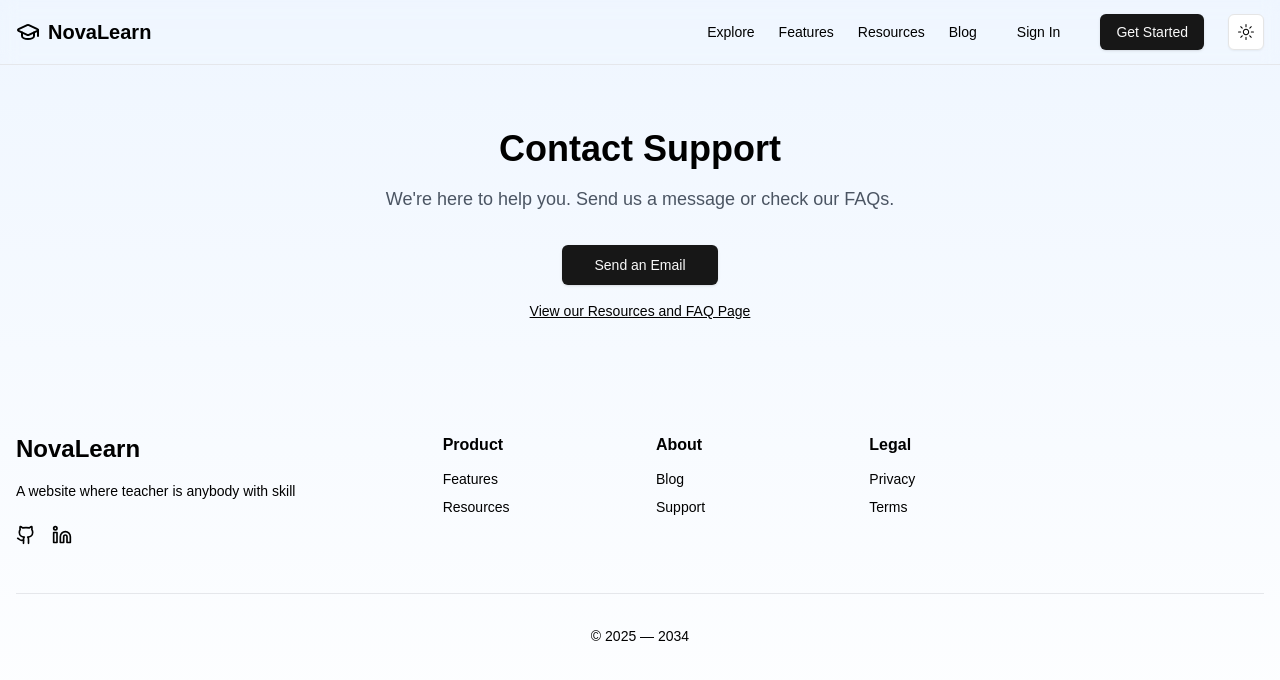
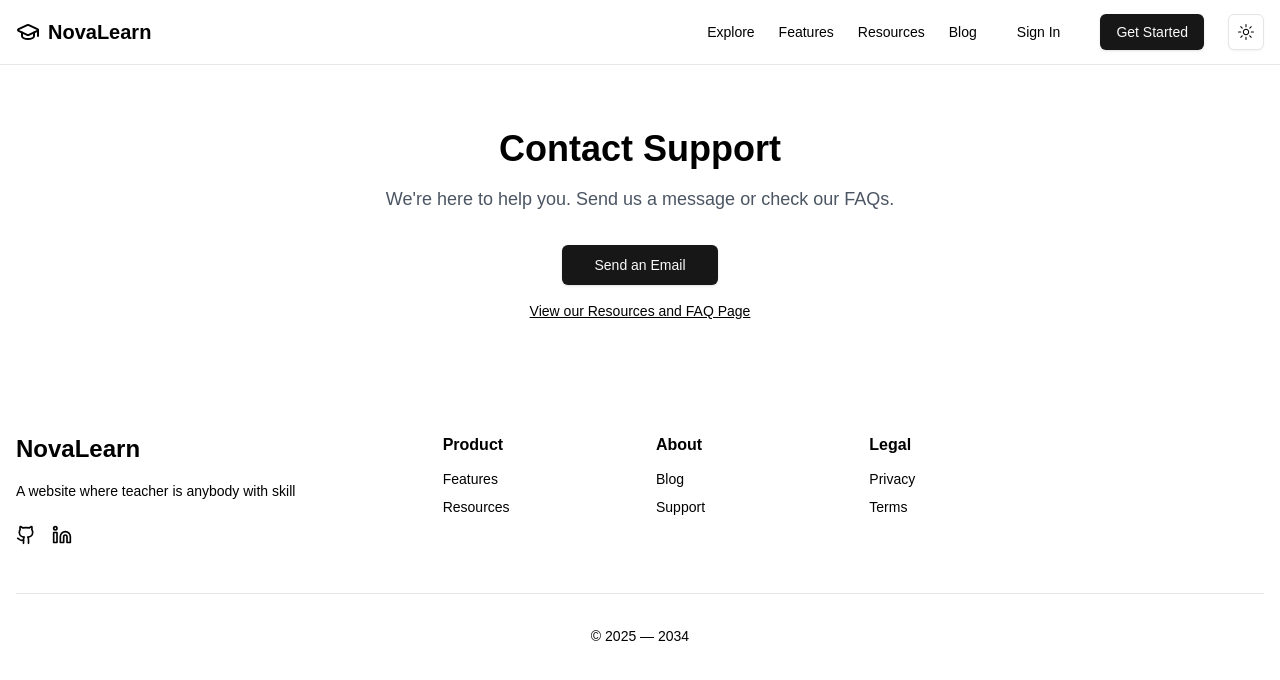
Before and after one commit to VanshSharmaPES/Web_Technology_Project, a Next.js app in the folder frontend/: page /contact in a window 1280 px wide. Shown: the top 680 px of the page. Built offline with nearby package versions, Linux system fonts and the light colour scheme.

Commit message:
Final project

```diff
--- a/frontend/app/contact/page.tsx
+++ b/frontend/app/contact/page.tsx
@@ -1,3 +1,5 @@
+// frontend/app/contact/page.tsx
+
 import Link from 'next/link'
 import { Button } from "@/components/ui/button"
 import { Header as DynamicHeader } from '@/components/header-loggedin'
@@ -5,7 +7,8 @@
 
 export default function ContactPage() {
   return (
-    <div className="min-h-screen bg-gradient-to-b from-blue-50 to-white">
+    // FIX: Replaced gradient class with theme-aware background classes
+    <div className="min-h-screen bg-background dark:bg-neutral-950">
       <DynamicHeader />
       <main className="container mx-auto px-4 py-16 flex-grow">
         <div className="max-w-xl mx-auto text-center">
```
